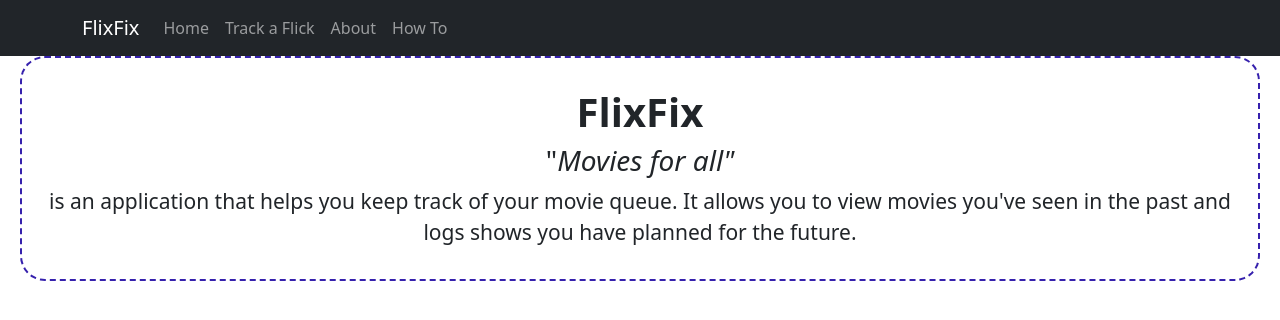
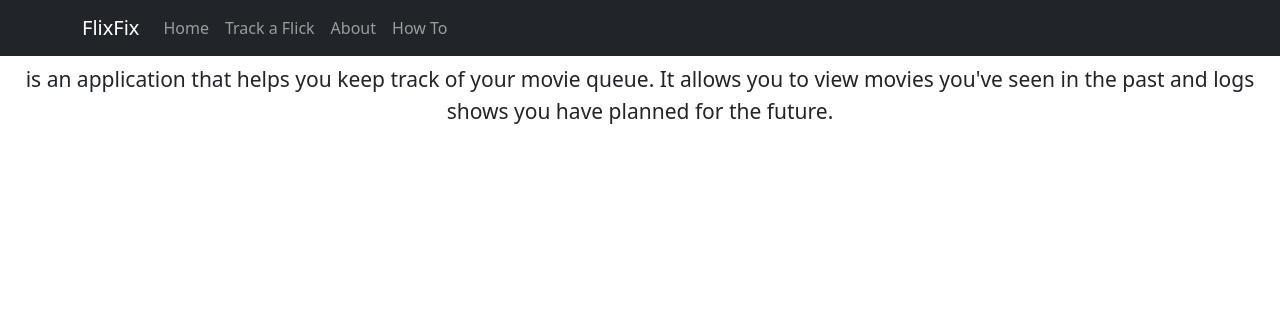
Before and after one commit to mguachun/flix-fix-client, a React (Create React App) app: page / in a window 1280 px wide. Shown: the top 320 px of the page. Built offline with nearby package versions, Linux system fonts and the light colour scheme.

Commit message:
got rid of initial header

```diff
--- a/src/containers/Home.js
+++ b/src/containers/Home.js
@@ -10,20 +10,12 @@ const Home = () => {
 
           textAlign: "center",
           fontSize: 21,
-          padding: "30px",
-          paddingRight: "20px",
-          paddingLeft: "20px",
-          borderStyle: "dashed",
-          borderRadius: "25px",
-          borderWidth: "2px",
-          borderColor: "#3621ad",
-          marginLeft: "20px",
-          marginRight: "20px",
+
 
         }}
       >
-        <h1 style={{textAlign: "center"}}><strong>FlixFix</strong></h1>
-        <h3 style={{textAlign: "center"}}>"<em>Movies for all"</em></h3>is an application that helps you keep track of
+
+        <h3 style={{textAlign: "center"}}></h3>is an application that helps you keep track of
         your movie queue. It allows you to view movies you've seen in the past and logs shows you have
         planned for the future.
 
```
